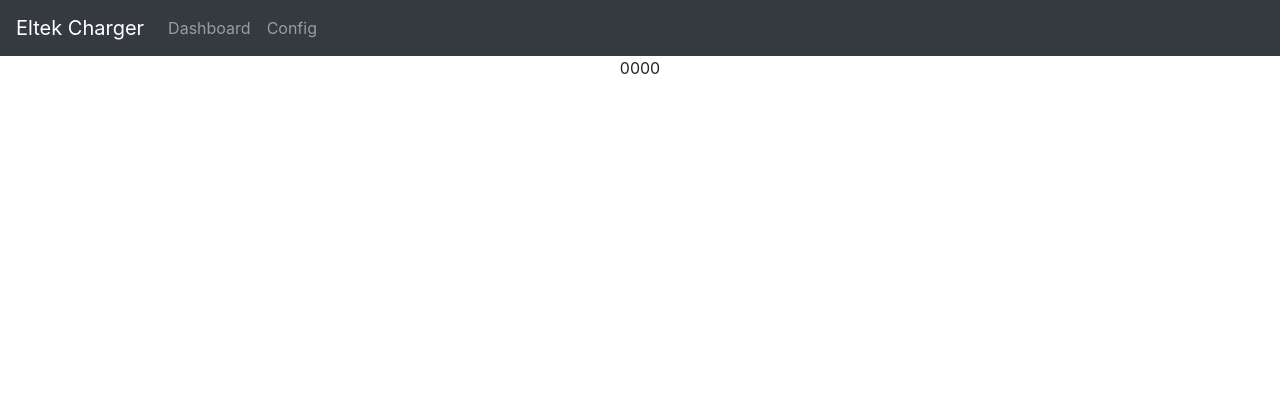
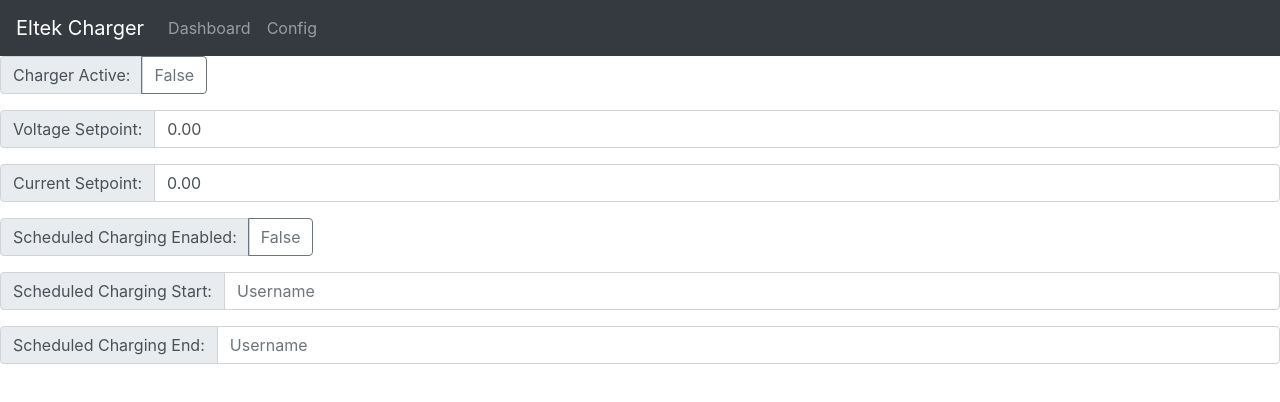
Before and after one commit to k-fillmore/Eltek-Battery-Charger, a React (Create React App) app in the folder client/: page /Config in a window 1280 px wide. Shown: the top 402 px of the page. Built offline with nearby package versions, Linux system fonts and the light colour scheme; no server answers.

Commit message:
got base ui setup

```diff
--- a/client/src/components/Config.js
+++ b/client/src/components/Config.js
@@ -1,38 +1,102 @@
-import {React, useEffect, useState} from 'react'
+import { React, useEffect, useState } from "react";
+import { InputGroup, FormControl, Button } from "react-bootstrap";
 
 function Config() {
-    const [chargerState, setChargerState] = useState(false)
-    const [voltageSet, setVoltageSet] = useState(0)
-    const [currentSet, setCurrentSet] = useState(0)
-    const [scheduledCharging, setScheduledCharging] = useState(false)
-    const [scheduledCharingStart, setScheduledChargingStart] = useState(0)
-    const [scheduledCharingEnd, setScheduledChargingEnd] = useState(0)
+  const [chargerState, setChargerState] = useState(false);
+  const [voltageSet, setVoltageSet] = useState(0);
+  const [currentSet, setCurrentSet] = useState(0);
+  const [scheduledCharging, setScheduledCharging] = useState(false);
+  const [scheduledCharingStart, setScheduledChargingStart] = useState("");
+  const [scheduledCharingEnd, setScheduledChargingEnd] = useState("");
 
   useEffect(() => {
-        fetch(`http://localhost:3000/Config`)
-          .then(res => (res.json())
-          .then(res => {
-            console.log(res)
-            setChargerState(res.chargerState)
-            setVoltageSet(res.voltageSet)
-            setCurrentSet(res.currentSet)
-            setScheduledCharging(res.scheduledCharging)
-            setScheduledChargingStart(res.scheduledCharingEnd)
+    fetch(`http://localhost:3000/Config`).then((res) =>
+      res
+        .json()
+        .then((res) => {
+          setChargerState(res.chargerState);
+          setVoltageSet(res.voltageSet);
+          setCurrentSet(res.currentSet);
+          setScheduledCharging(res.scheduledCharging);
+          setScheduledChargingStart(res.scheduledChargingStart);
+          setScheduledChargingEnd(res.scheduledChargingEnd);
         })
-          .catch(error => console.log(error)))
+        .catch((error) => console.log(error))
+    );
   }, []);
 
   return (
     <div>
-            {chargerState}
-            {voltageSet}
-            {currentSet}
-            {scheduledCharging}
-            {scheduledCharingStart}
-            {scheduledCharingEnd}
+      <InputGroup className="mb-3">
+        <InputGroup.Prepend>
+        <InputGroup.Text id="basic-addon1">Charger Active:</InputGroup.Text>
+        </InputGroup.Prepend>
+        <InputGroup.Append>
+          <Button value={chargerState} variant="outline-secondary">False</Button>
+        </InputGroup.Append>
+      </InputGroup>
 
+      <InputGroup className="mb-3">
+        <InputGroup.Prepend>
+          <InputGroup.Text type="number" id="basic-addon1">Voltage Setpoint:</InputGroup.Text>
+        </InputGroup.Prepend>
+        <FormControl
+          value={voltageSet.toFixed(2)}
+          placeholder="Username"
+          aria-label="Username"
+          aria-describedby="basic-addon1"
+        />
+      </InputGroup>
+      <InputGroup className="mb-3">
+        <InputGroup.Prepend>
+          <InputGroup.Text type="number" id="basic-addon1">Current Setpoint:</InputGroup.Text>
+        </InputGroup.Prepend>
+        <FormControl
+          value={currentSet.toFixed(2)}
+          placeholder="Username"
+          aria-label="Username"
+          aria-describedby="basic-addon1"
+        />
+      </InputGroup>
+
+      <InputGroup className="mb-3">
+        <InputGroup.Prepend>
+        <InputGroup.Text id="basic-addon1">Scheduled Charging Enabled:</InputGroup.Text>
+        </InputGroup.Prepend>
+        <InputGroup.Append>
+          <Button value={scheduledCharging} variant="outline-secondary">False</Button>
+        </InputGroup.Append>
+      </InputGroup>
+
+      <InputGroup className="mb-3">
+        <InputGroup.Prepend>
+          <InputGroup.Text type="time" id="basic-addon1">
+            Scheduled Charging Start:
+          </InputGroup.Text>
+        </InputGroup.Prepend>
+        <FormControl
+          value={scheduledCharingStart}
+          placeholder="Username"
+          aria-label="Username"
+          aria-describedby="basic-addon1"
+        />
+      </InputGroup>
+
+      <InputGroup className="mb-3">
+        <InputGroup.Prepend>
+          <InputGroup.Text id="basic-addon1">
+            Scheduled Charging End:
+          </InputGroup.Text>
+        </InputGroup.Prepend>
+        <FormControl
+          value={scheduledCharingEnd}
+          placeholder="Username"
+          aria-label="Username"
+          aria-describedby="basic-addon1"
+        />
+      </InputGroup>
     </div>
-    )
+  );
 }
 
-export default Config
+export default Config;
```
Lines whose indentation alone changed are shown as unchanged.
